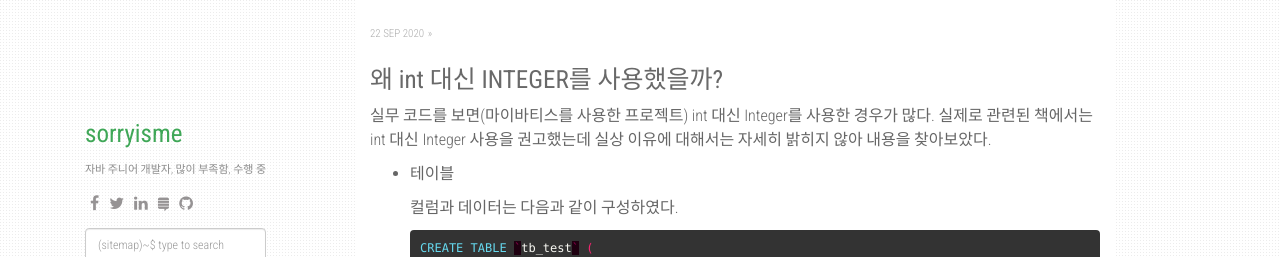
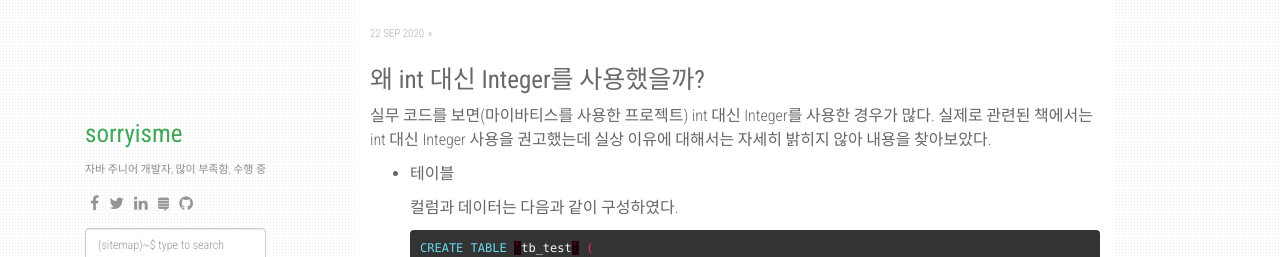
Before and after one commit to sorryisme/sorryisme.github.io, a Jekyll site: the page built from _posts/2020-09-21-왜 int 대신 Integer를 사용했을까.markdown, in a window 1280 px wide and 1250 px high. Shown: the top 257 px of the window. Built offline with Jekyll 4.4.1, drawn with Linux system fonts in a browser that asks for light colours; nearby versions of some CDN libraries; our own code applies the rules of GitHub Pages for plain Markdown files; comment, search, counter and statistics services are not loaded.

Commit message:
20200922

```diff
--- a/_posts/2020-09-14-int 대신 Integer 사용이유.md
+++ b/_posts/2020-09-21-왜 int 대신 Integer를 사용했을까.markdown
@@ -7,7 +7,7 @@ categories: [spring], [mybatis]
 
 
 
-# 왜 int 대신 INTEGER를 사용했을까?
+# 왜 int 대신 Integer를 사용했을까?
 
 실무 코드를 보면(마이바티스를 사용한 프로젝트) int 대신 Integer를 사용한 경우가 많다. 실제로 관련된 책에서는 int 대신 Integer 사용을 권고했는데 실상 이유에 대해서는 자세히 밝히지 않아 내용을 찾아보았다.
 
```
